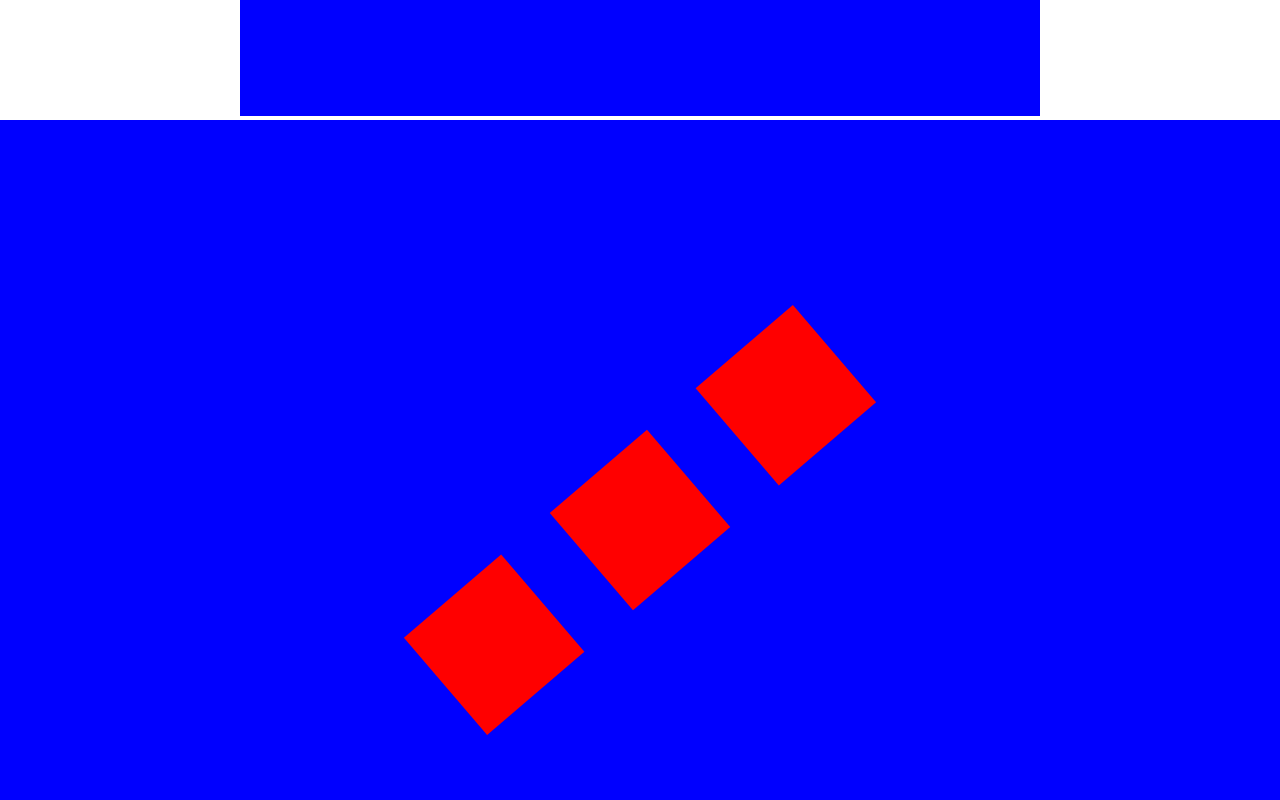
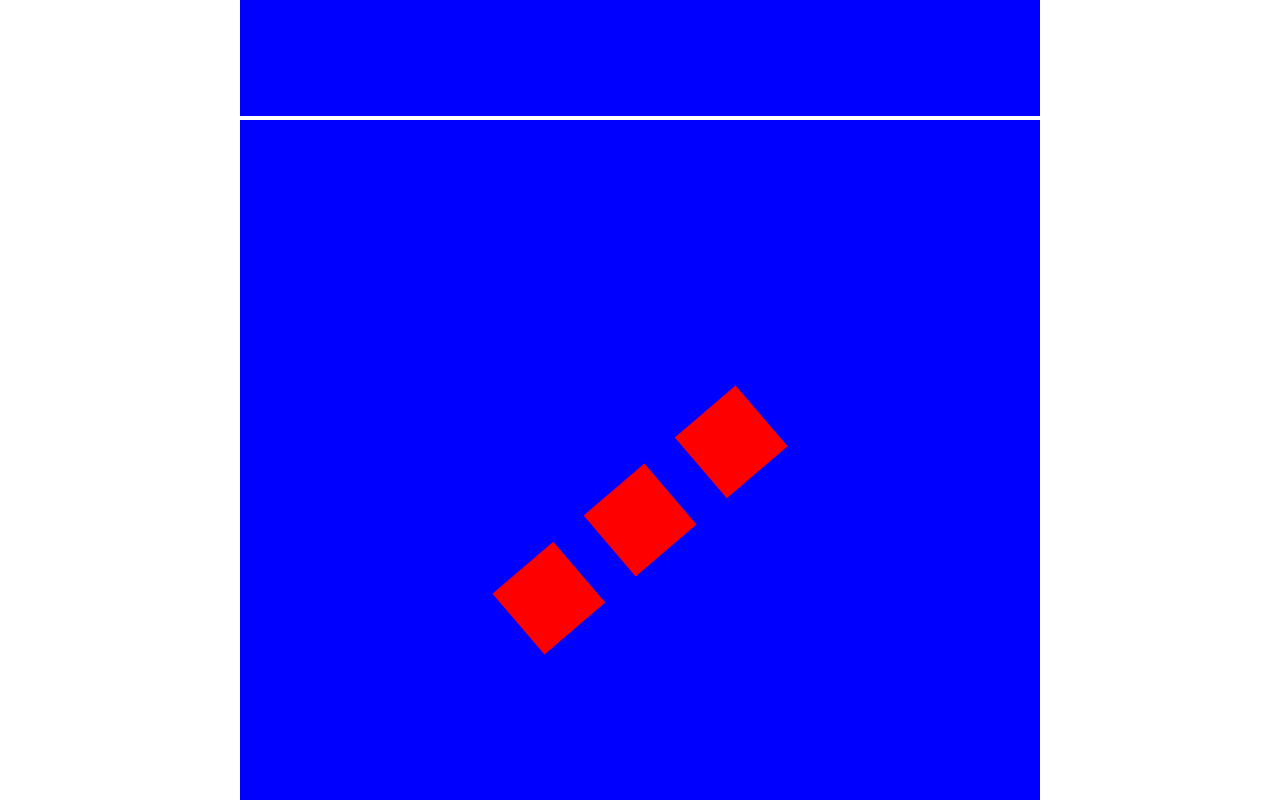
Before and after one commit to georgedoescode/VBCanvas, a website: page _demo/test.html in a window 1280 px wide. Shown: the part 3620-4420 px from the top of the page. Drawn offline with Linux system fonts and the light colour scheme.

Commit message:
even more visual tests

```diff
--- a/_demo/test.html
+++ b/_demo/test.html
@@ -169,7 +169,7 @@
           viewBox: [0, 0, width, height],
           target: 'body',
 
-          scaleMode: 'fill',
+          scaleMode: 'fit',
         });
 
         let a = 0;
@@ -214,6 +214,43 @@
         ctx.fillStyle = 'red';
         ctx.fillRect(90, 46.25, 20, 20);
       })();
+
+      (function () {
+        const width = 200;
+        const height = 200;
+
+        const { ctx, el } = VBCanvas.createCanvas({
+          viewBox: [0, 0, width, height],
+          target: 'body',
+
+          scaleMode: 'fit',
+        });
+
+        let a = 0;
+
+        ctx.fillStyle = 'blue';
+        ctx.fillRect(0, 0, width, height);
+        ctx.fillStyle = 'red';
+
+        (function d() {
+          ctx.clearRect(0, 0, 200, 200);
+          ctx.save();
+          ctx.translate(width / 2, height / 2);
+
+          ctx.rotate(a);
+
+          ctx.fillRect(-10, -10, 20, 20);
+
+          ctx.fillRect(-120, -10, 20, 20);
+          ctx.fillRect(20, -10, 20, 20);
+
+          ctx.restore();
+
+          a += 0.05;
+
+          requestAnimationFrame(d);
+        })();
+      })();
     </script>
   </body>
 </html>
```
